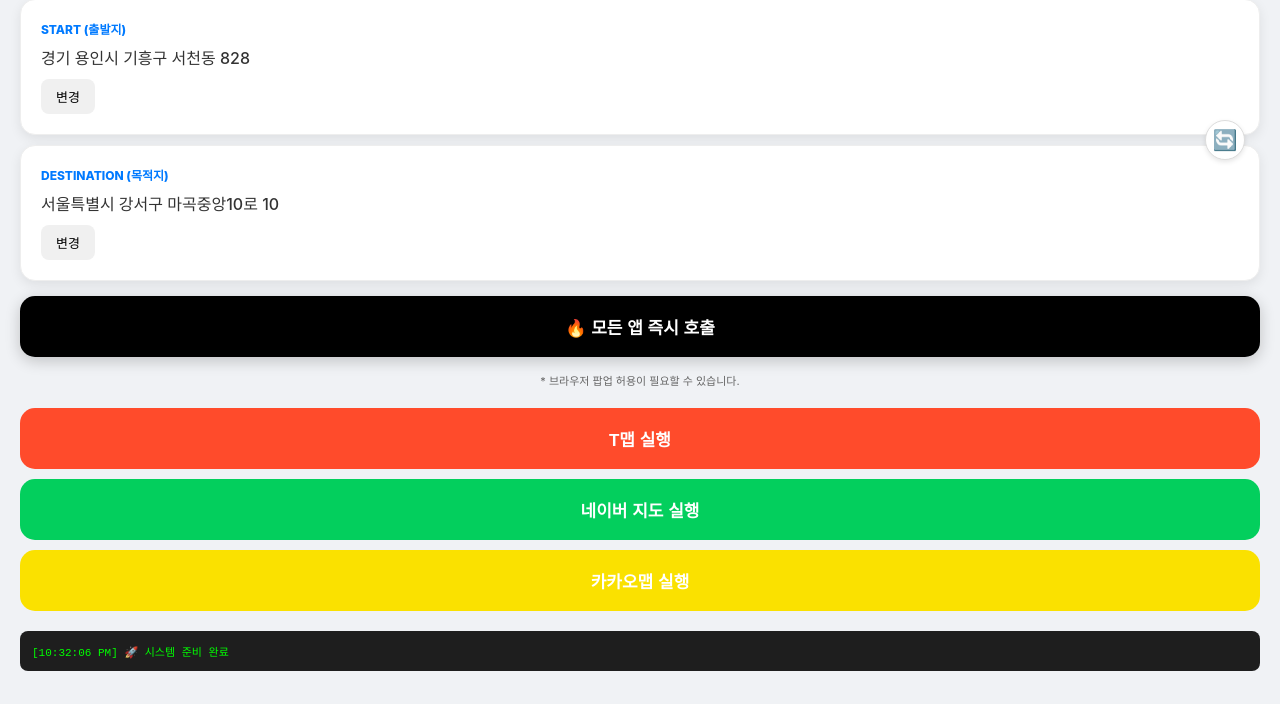
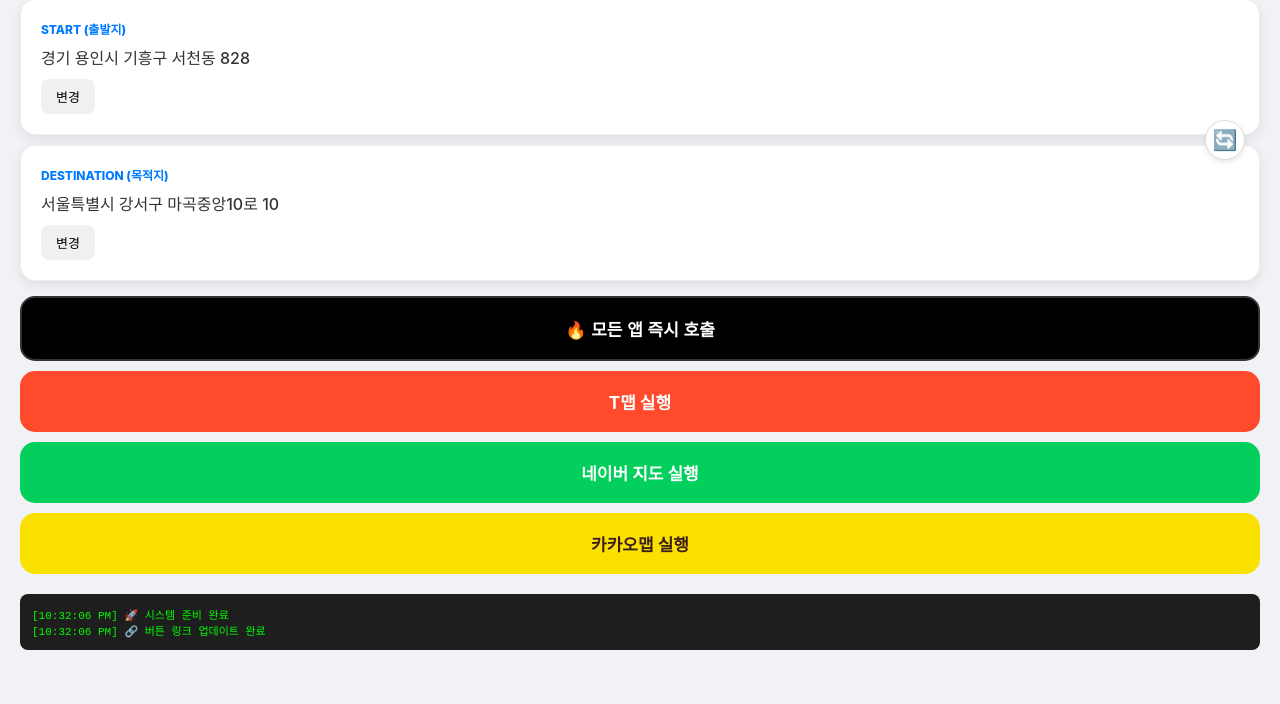
Before and after one commit to sanjarchoi-psn/gray-stone-772, a plain HTML site: page index.html in a window 1280 px wide. Shown: the part 96-800 px from the top of the page. Drawn offline with Linux system fonts and the light colour scheme.

Commit message:
Update index.html

```diff
--- a/index.html
+++ b/index.html
@@ -11,8 +11,9 @@
         .addr { font-size: 16px; color: #333; font-weight: 500; min-height: 20px; margin-bottom: 10px; word-break: keep-all; width: 85%; }
         .swap-btn { position: absolute; right: 15px; top: 50%; transform: translateY(-50%); background: #fff; border: 1px solid #ddd; border-radius: 50%; width: 40px; height: 40px; cursor: pointer; z-index: 10; display: flex; align-items: center; justify-content: center; box-shadow: 0 2px 5px rgba(0,0,0,0.1); font-size: 20px; }
         .btn-group { display: flex; flex-direction: column; gap: 10px; margin-top: 15px; }
-        button.navi-btn { padding: 18px; border: none; border-radius: 15px; color: white; font-weight: bold; font-size: 17px; cursor: pointer; }
-        .all-btn { background: #000; margin-bottom: 5px; border: 2px solid #333; box-shadow: 0 4px 15px rgba(0,0,0,0.2); }
+        /* 버튼 디자인을 유지한 링크 태그 */
+        .navi-link { display: block; text-decoration: none; padding: 18px; border-radius: 15px; color: white; font-weight: bold; font-size: 17px; text-align: center; cursor: pointer; }
+        .all-btn { background: #000; border: 2px solid #333; }
         .tmap { background: #FF4B2B; } .naver { background: #03CF5D; } .kakao { background: #FAE100; color: #3c1e1e; }
         #debug-log { background: #1e1e1e; color: #00ff00; padding: 12px; margin-top: 20px; font-size: 11px; max-height: 100px; overflow-y: auto; border-radius: 8px; font-family: monospace; }
     </style>
@@ -35,11 +36,11 @@
     </div>
 
     <div class="btn-group">
-        <button class="navi-btn all-btn" onclick="goAllNavi()">🔥 모든 앱 즉시 호출</button>
-        <div style="font-size: 11px; color: #666; text-align: center; margin-bottom: 10px;">* 브라우저 팝업 허용이 필요할 수 있습니다.</div>
-        <button class="navi-btn tmap" onclick="goNavi('tmap')">T맵 실행</button>
-        <button class="navi-btn naver" onclick="goNavi('naver')">네이버 지도 실행</button>
-        <button class="navi-btn kakao" onclick="goNavi('kakao')">카카오맵 실행</button>
+        <!-- 동시 실행은 기술적 한계로 팝업 형태 유지, 개별 버튼은 직접 링크 -->
+        <button class="navi-link all-btn" onclick="goAllNavi()">🔥 모든 앱 즉시 호출</button>
+        <a id="tmapLink" class="navi-link tmap" href="#">T맵 실행</a>
+        <a id="naverLink" class="navi-link naver" href="#">네이버 지도 실행</a>
+        <a id="kakaoLink" class="navi-link kakao" href="#">카카오맵 실행</a>
     </div>
 
     <div id="debug-log"></div>
@@ -57,10 +58,25 @@
             logBox.innerHTML = `<div>[${new Date().toLocaleTimeString()}] ${msg}</div>` + logBox.innerHTML;
         }
 
+        // 링크 주소를 실시간으로 갱신하는 함수
+        function updateLinks() {
+            const { start: s, goal: g } = data;
+
+            const tmap = `tmap://route?goalname=${encodeURIComponent(g.name)}&goalx=${g.x}&goaly=${g.y}&startname=${encodeURIComponent(s.name)}&startx=${s.x}&starty=${s.y}`;
+            const naver = `nmap://route/car?slat=${s.y}&slng=${s.x}&sname=${encodeURIComponent(s.name)}&dlat=${g.y}&dlng=${g.x}&dname=${encodeURIComponent(g.name)}&appname=mynavi`;
+            const kakao = `kakaomap://route?sp=${s.y},${s.x}&sname=${encodeURIComponent(s.name)}&ep=${g.y},${g.x}&ename=${encodeURIComponent(g.name)}&by=CAR`;
+
+            document.getElementById('tmapLink').href = tmap;
+            document.getElementById('naverLink').href = naver;
+            document.getElementById('kakaoLink').href = kakao;
+            addLog("🔗 버튼 링크 업데이트 완료");
+        }
+
         function swapAddress() {
             [data.start, data.goal] = [data.goal, data.start];
             document.getElementById('startAddr').innerText = data.start.name;
             document.getElementById('goalAddr').innerText = data.goal.name;
+            updateLinks();
             addLog("🔄 경로 반전");
         }
 
@@ -68,7 +84,7 @@
             new daum.Postcode({
                 oncomplete: function(res) {
                     const addr = res.roadAddress || res.address;
-                    document.getElementById(target + 'Addr').innerText = addr + " (좌표 확인 중...)";
+                    document.getElementById(target + 'Addr').innerText = addr + " (⏳)";
                     data[target].name = addr;
                     getCoords(addr, target);
                 }
@@ -82,6 +98,7 @@
                     const pt = json.response.result.point;
                     data[target].x = pt.x; data[target].y = pt.y;
                     document.getElementById(target + 'Addr').innerText = data[target].name;
+                    updateLinks();
                     addLog(`📍 좌표 획득 완료`);
                 }
             };
@@ -90,36 +107,18 @@
             document.head.appendChild(s);
         }
 
-        function getUrls() {
-            const { start: s, goal: g } = data;
-            return {
-                tmap: `tmap://route?goalname=${encodeURIComponent(g.name)}&goalx=${g.x}&goaly=${g.y}&startname=${encodeURIComponent(s.name)}&startx=${s.x}&starty=${s.y}`,
-                naver: `nmap://route/car?slat=${s.y}&slng=${s.x}&sname=${encodeURIComponent(s.name)}&dlat=${g.y}&dlng=${g.x}&dname=${encodeURIComponent(g.name)}&appname=mynavi`,
-                kakao: `kakaomap://route?sp=${s.y},${s.x}&sname=${encodeURIComponent(s.name)}&ep=${goal.y},${goal.x}&ename=${encodeURIComponent(goal.name)}&by=CAR`
-            };
+        function goAllNavi() {
+            addLog("🚀 모든 앱 순차 호출 시도...");
+            // 동시 실행은 여전히 브라우저 팝업 허용이 필요할 수 있습니다.
+            window.open(document.getElementById('tmapLink').href, '_blank');
+            setTimeout(() => window.open(document.getElementById('naverLink').href, '_blank'), 500);
+            setTimeout(() => window.open(document.getElementById('kakaoLink').href, '_blank'), 1000);
         }
 
-        // 개별 실행
-        function goNavi(type) {
-            const urls = getUrls();
-            window.location.href = urls[type];
-        }
-
-        // 전체 실행 (차단 회피 시도)
-        function goAllNavi() {
-            addLog("🔥 모든 앱 호출 시도...");
-            const urls = getUrls();
-
-            // 1. 첫 번째 앱은 현재 창에서 실행
-            window.location.href = urls.tmap;
-
-            // 2. 나머지는 새 창(탭)으로 즉시 호출
-            // 브라우저에 따라 팝업 허용 메시지가 뜰 수 있습니다.
-            window.open(urls.naver, '_blank');
-            window.open(urls.kakao, '_blank');
-        }
-
-        window.onload = () => addLog("🚀 시스템 준비 완료");
+        window.onload = () => {
+            updateLinks();
+            addLog("🚀 시스템 준비 완료");
+        };
     </script>
 </body>
 </html>
```
